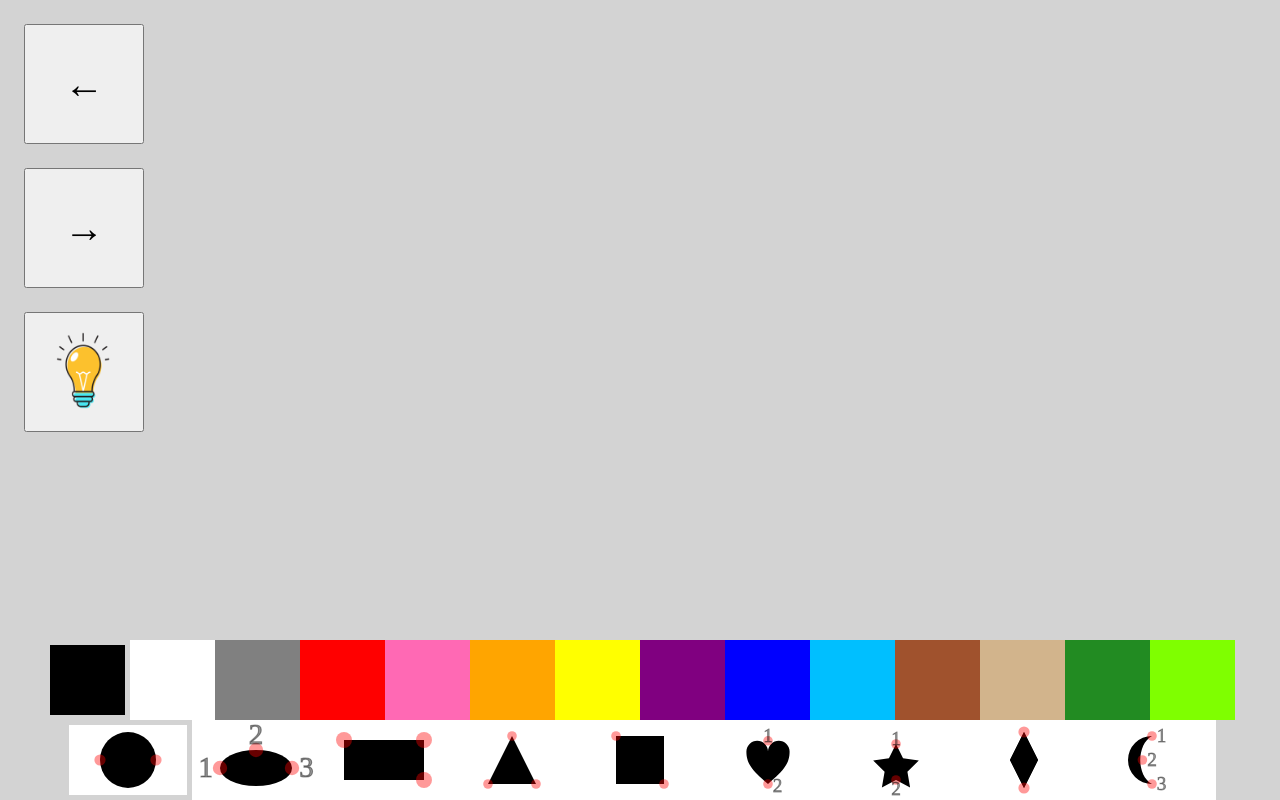
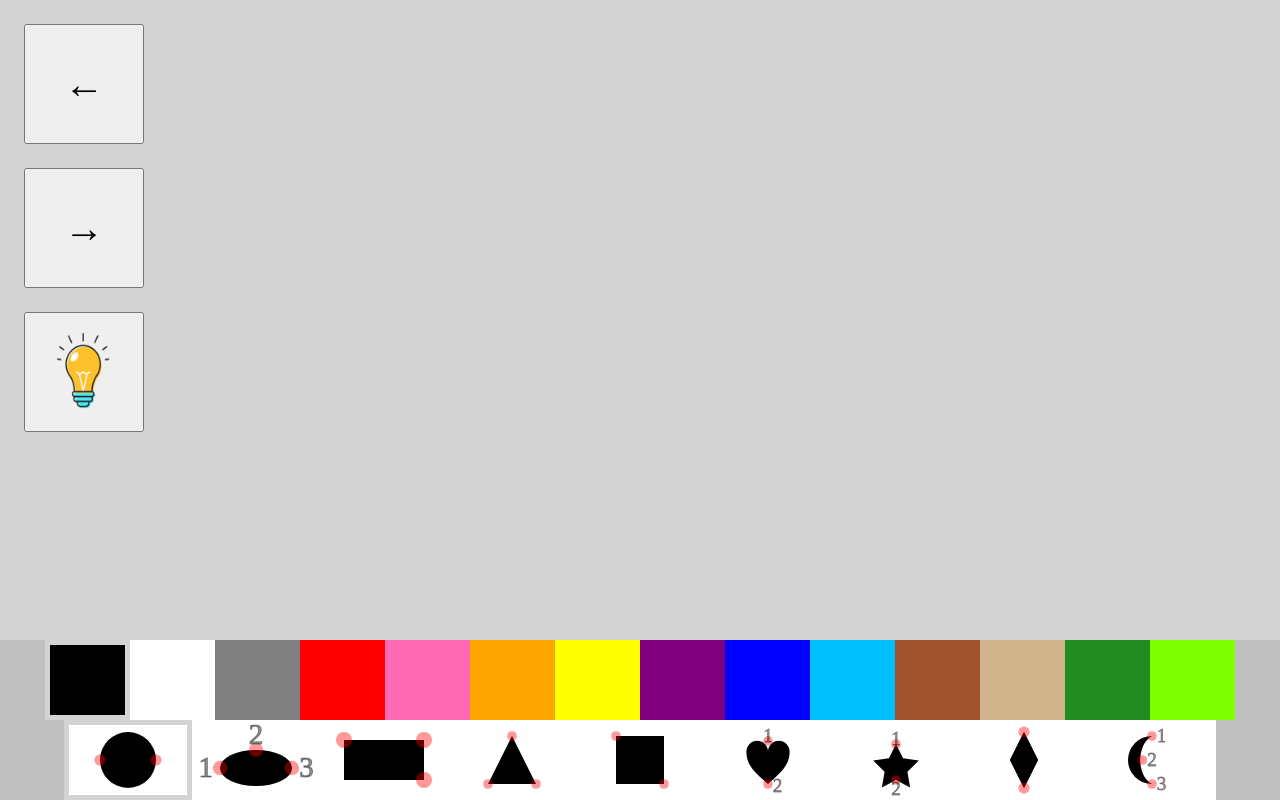
Before and after one commit to nicknameGrape/draw_with_shapes, a plain HTML site: page index.html in a window 1280 px wide. Drawn offline with Linux system fonts and the light colour scheme.

Commit message:
change background color from lightgray to silver to improve visibility when drawing with white

```diff
--- a/index.html
+++ b/index.html
@@ -6,7 +6,7 @@
 			display: grid;
 			grid-template-rows: 80vh 10vh 10vh;
 			margin: 0;
-			background: lightgray;
+			background: silver;
 			width: 100vw;
 			height: 100vh;
 			touch-action: none;
```
